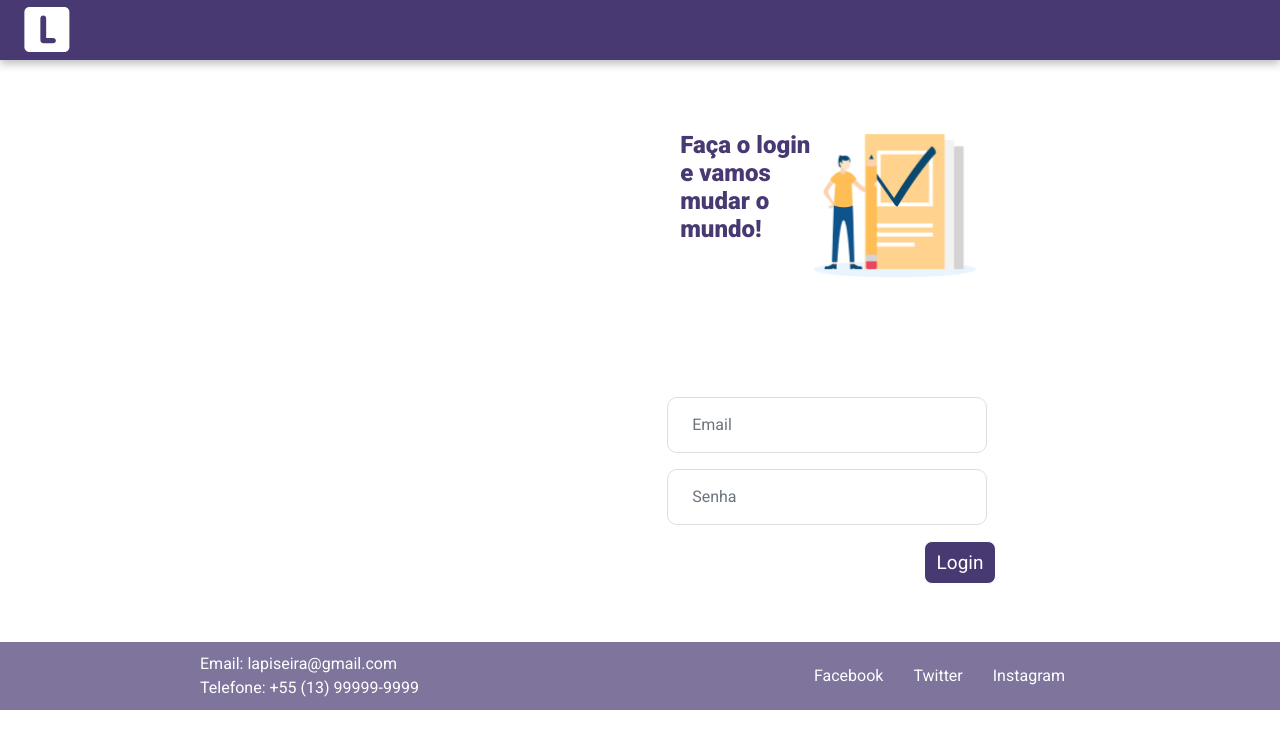
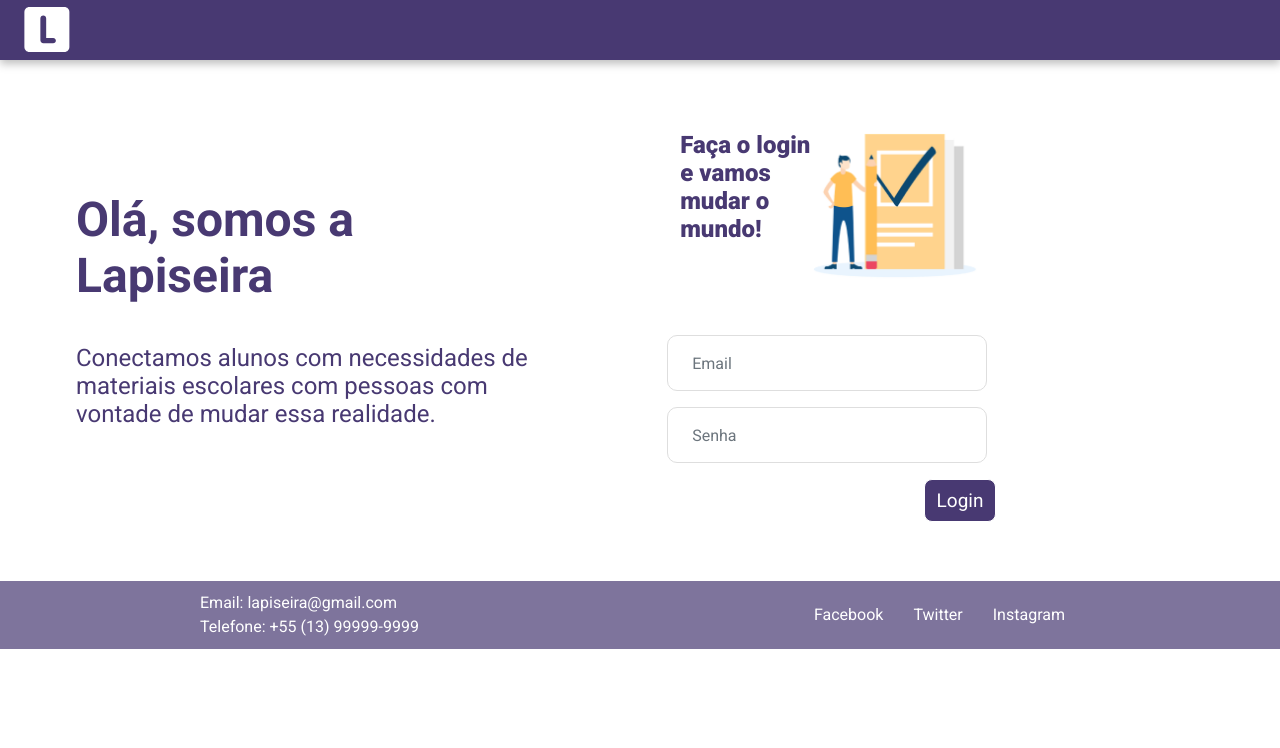
Before and after one commit to enzocsantos18/squad28, a React (Create React App) app in the folder frontend/: page /login in a window 1280 px wide. Shown: the top 748 px of the page. Built offline with nearby package versions, Linux system fonts and the light colour scheme.

Commit message:
Melhoria
Melhorando a responsividade do elementos

```diff
--- a/frontend/src/pages/Login/index.js
+++ b/frontend/src/pages/Login/index.js
@@ -72,7 +72,7 @@ function Login() {
       <Container fluid>
         <Row>
           <Col sm={6}>
-            <div className="grid_texto">
+            <div className="div_texto">
               <h1 id="h1_login">
                 Olá, somos a<br /> Lapiseira
               </h1>
@@ -106,7 +106,7 @@ function Login() {
                 <Form.Group>
                   <Form.Control
 
-                    id="input"
+                    id="input_login"
                     type="email"
                     placeholder="Email"
                     onChange={handleInputChange}
@@ -116,7 +116,7 @@ function Login() {
 
                 <Form.Group>
                   <Form.Control
-                    id="input"
+                    id="input_login"
                     onChange={handleInputChange}
                     name="password"
                     type="password"
@@ -125,7 +125,7 @@ function Login() {
                 </Form.Group>
                 {erro && <span className="erro">Email e/ou senha inválidos.</span>}
 
-                  <div id="tete23">
+                  <div id="buttom_div">
                     <Button id="buttonEntar" type="submit">
                       Login
                     </Button>
--- a/frontend/src/pages/Login/login.css
+++ b/frontend/src/pages/Login/login.css
@@ -7,26 +7,9 @@
 body{
     background-color: #fff;
 }
-.grid_texto{
+.div_texto{
     display: none;
 }
-
-/* #h1_login{
-font-family: Roboto;
-font-style: normal;
-font-size: 20px;
-line-height: 56px;
-color: #483972;
-}*/
-
-/* #p_login{
-font-family: Roboto;
-font-style: normal;
-font-size: 17px;
- line-height: 42px;
-color: #483972;
-} */
-
 
 .grid{
     margin:10% 2% 0 2%;
@@ -54,8 +37,7 @@ color: #483972;
     margin-bottom: 10%;
 }
 
-.input{
-    visibility: hidden;
+#input_login{
     width: 100%;
     height: 56px;
     background: #FFFFFF;
@@ -63,7 +45,7 @@ color: #483972;
     box-sizing: border-box;
     border-radius: 10px;
 }
-.input:hover{
+#input_login:hover{
     width: 100%;
     height: 56px;
     background: #FFFFFF;
@@ -88,7 +70,7 @@ color: #483972;
     color: #FFF;
 
 }
-#tete23{
+#buttom_div{
     display: flex;
     align-items: center;
     justify-content: center;
@@ -98,3 +80,62 @@ color: #483972;
     background-color: #7B61FF;
     border-color:#7B61FF ;
 }
+
+
+@media (min-width: 540px){
+    .div_texto{
+        display: block;
+        margin-top: 20%;
+        margin-left: 5%;
+    }
+
+    #h1_login{
+    font-size: 32px;
+    line-height: 38px;
+
+    }
+
+    #p_login{
+    font-size: 24px;
+    line-height: 28px;
+    }
+}
+@media (min-width: 721px){
+    .div_texto{
+        display: block;
+    }
+}
+
+@media (min-width: 992px){
+    .div_texto{
+        display: block;
+        margin-top: 20%;
+        margin-left: 10%;
+        margin-right: 8%;
+
+    }
+    #h1_login{
+        font-size: 48px;
+        line-height: 56px;
+        margin-bottom: 40px;
+    }
+    #p_login{
+        font-size: 24px;
+        line-height: 28px;
+    }
+    /* .grid{
+        border-style: solid;
+        border: 2px solid black;
+        padding: 10px;
+        border-radius: 25px;
+    } */
+    #espacamento_texto_img{
+        margin-bottom: 15%;
+    }
+
+
+
+
+
+
+}
```
